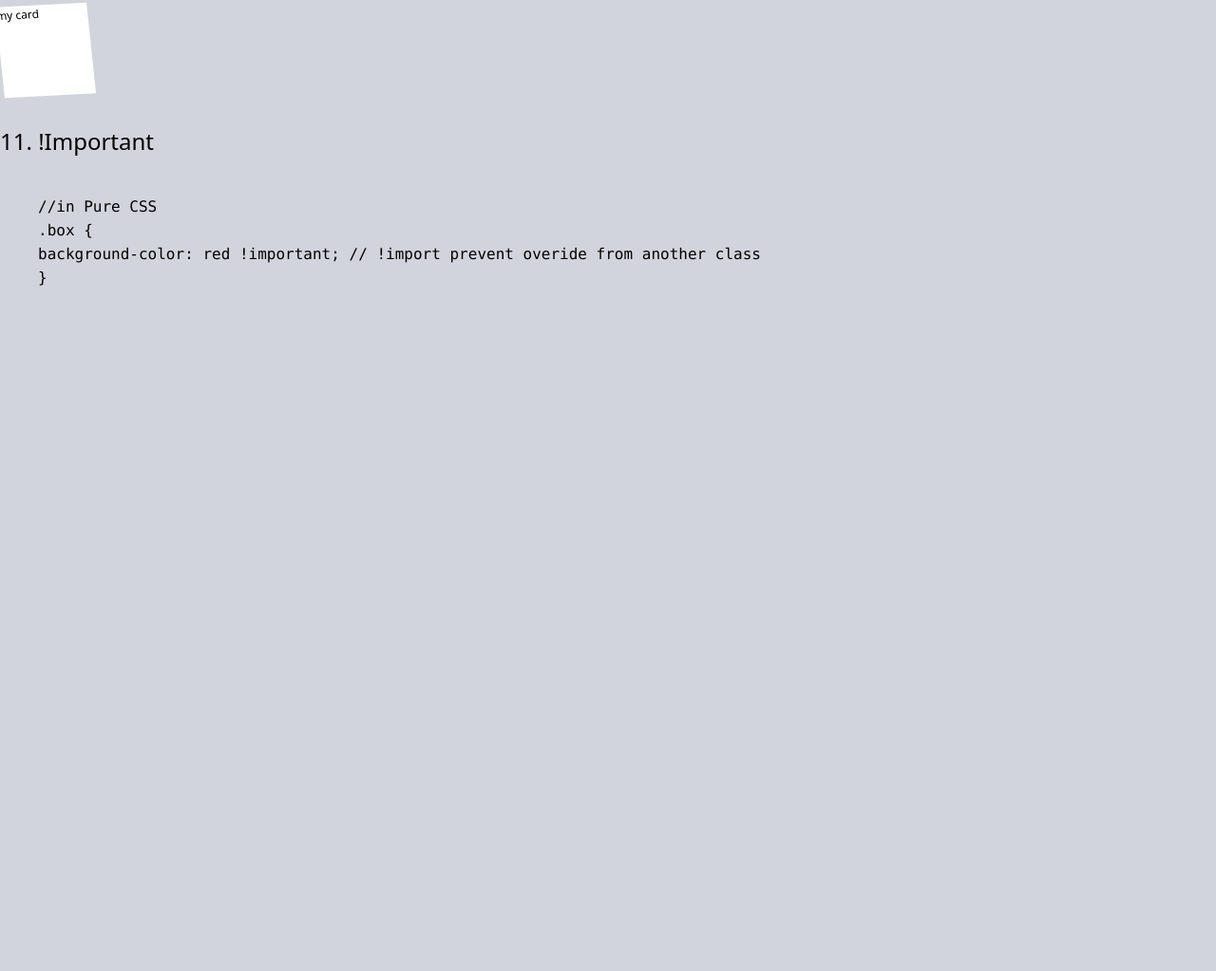
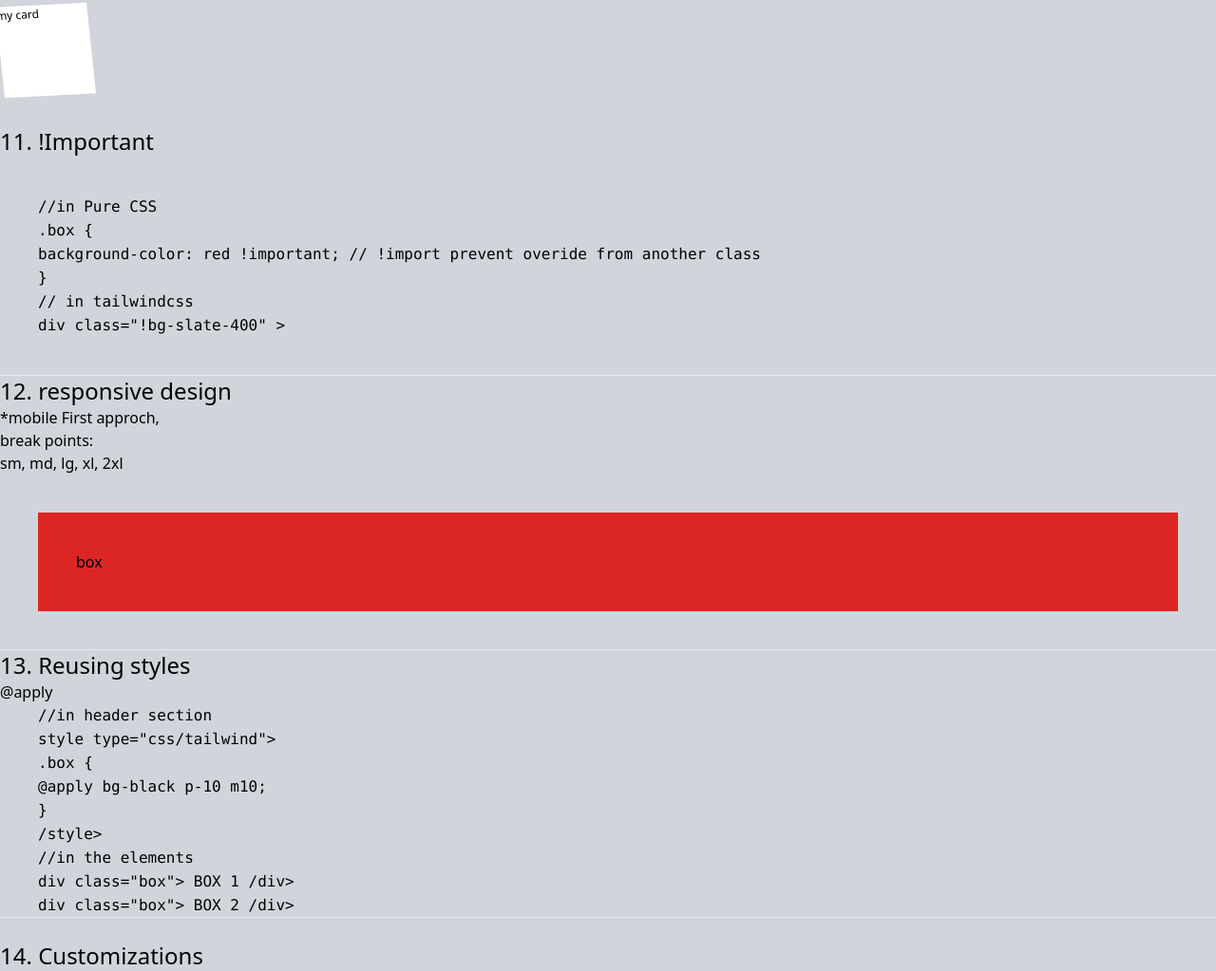
Before and after one commit to inosha/tailwind_1, a plain HTML site: page index.html in a window 1280 px wide. Shown: the part 2943-3966 px from the top of the page at 95% size. Before the commit the page ends 3288 px from the top, so only its background shows below. Drawn offline with nearby package versions, Linux system fonts and the light colour scheme.

Commit message:
Update index.html

```diff
--- a/index.html
+++ b/index.html
@@ -149,14 +149,43 @@
     my card
 </div>
 <div class="text-2xl ">11. !Important</div>
-    <div class="m-10">
-        <code>
+<div class="m-10">
+    <code>
         //in Pure CSS <br>
         .box { <br>
             background-color: red !important; // !import prevent overide from another class
-       <br> }<br>
+            <br> }<br>
+            //  in tailwindcss <br>
+            div class="!bg-slate-400" >
+        </code></div>
+        <hr>
 
-    </code></div>
+    <div class="text-2xl ">12. responsive design</div>
+    *mobile First approch,<br>
+    break points: <br>
+    sm, md, lg, xl, 2xl
+    <div class="p-10 m-10 bg-blue-600 md:bg-red-600">box</div>
+    <hr>
+
+    <div class="text-2xl ">13. Reusing styles</div>
+    @apply
+    <div class="px-10">
+        <code >
+            //in header section<br>
+            style type="css/tailwind"> <br>
+
+            .box {<br>
+                @apply bg-black p-10 m10;<br>
+            }<br>
+            /style><br>
+            //in the elements <br>
+            div class="box"> BOX 1 /div> <br>
+            div class="box"> BOX 2 /div>
+        </code>
+    </div>
+    <hr><br>
+
+    <div class="text-2xl ">14. Customizations</div>
 
 
 </body>
```
